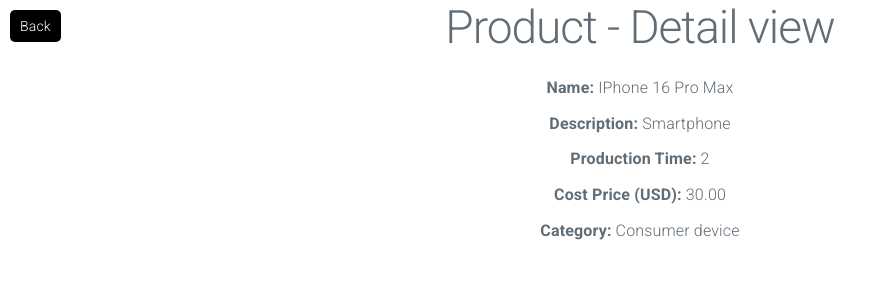
After one commit to fedeservian/Proyecto-Final-Servian, a Django app: page /product/detail/1/ in a window 1280 px wide. The commit adds this page. Shown: the top 300 px of the page, without its empty margins (0-887 px from the left). Run offline with Django 5.2, Linux system fonts and the light colour scheme; data comes from the database, SQL or seed files in the repository; both versions use the stored data as it was after the commit.

Commit message:
Views and edit

```diff
--- a/src/curso/forms.py
+++ b/src/curso/forms.py
@@ -26,7 +26,8 @@ class ProductionOrderForm(forms.ModelForm):
 class InventoryForm(forms.ModelForm):
     class Meta:
         model = Inventory
-        fields = ['product', 'location', 'stock_quantity']
+        fields = ['order_number', 'product', 'location', 'stock_quantity']
+
 
 class CustomAuthenticationForm(AuthenticationForm):
     class Meta:
--- a/src/curso/models.py
+++ b/src/curso/models.py
@@ -28,6 +28,7 @@ class ProductionOrder(models.Model):
 
 
 class Inventory(models.Model):
+    order_number = models.CharField(max_length=50)
     product = models.ForeignKey(Product, on_delete=models.CASCADE)
     location = models.CharField(max_length=100)
     stock_quantity = models.IntegerField()
--- /dev/null
+++ b/src/curso/templates/curso/product_detail.html
@@ -0,0 +1,16 @@
+{% extends 'curso/base.html' %}
+
+{% block contenido %}
+<a href="{% url 'curso:product_list' %}" style="background-color: black; color: white; padding: 5px 10px; font-size: 14px; text-decoration: none; border-radius: 5px; display: inline-block; position: absolute; top: 10px; left: 10px;">
+    Back
+</a>
+    <h1>Product - Detail view</h1>
+
+<ul style="list-style: none; padding: 0;">
+    <li><strong>Name:</strong> {{ object.name }}</li>
+    <li><strong>Description:</strong> {{ object.description }}</li>
+    <li><strong>Production Time:</strong> {{ object.production_time }}</li>
+    <li><strong>Cost Price (USD):</strong> {{ object.cost_price }}</li>
+    <li><strong>Category:</strong> {{ object.category }}</li>
+</ul>
+{% endblock contenido %}
--- a/src/curso/urls.py
+++ b/src/curso/urls.py
@@ -17,6 +17,9 @@ urlpatterns = [
     path("inventory/update/<int:pk>/", views.inventory_update, name="inventory_update"),
 
     path("category/detail/<int:pk>/", views.category_detail, name="category_detail"),
+    path("product/detail/<int:pk>/", views.product_detail, name="product_detail"),
+    path("production_order/detail/<int:pk>/", views.production_order_detail, name="production_order_detail"),
+    path("inventory/detail/<int:pk>/", views.inventory_detail, name="inventory_detail"),
 
     path("product/list/", product_list, name="product_list"),
     path("product/create/", product_create, name="product_create"),
--- a/src/curso/views.py
+++ b/src/curso/views.py
@@ -60,6 +60,13 @@ def category_detail(request: HttpRequest, pk: int) -> HttpResponse:
     query = Category.objects.get(id=pk)
     return render(request, 'curso/category_detail.html', {'object': query})
 
+def category_delete(request: HttpRequest, pk: int) -> HttpResponse:
+    query = Category.objects.get(id=pk)
+    if request.method == 'POST':
+        query.delete()
+        return redirect('curso:category_list')
+    return render(request, 'curso/category_confirm_delete.html', {'object': query})
+
 @login_required
 def product_list(request: HttpResponse) -> HttpResponse:
     search_query = request.GET.get('search')
@@ -92,6 +99,10 @@ def product_update(request, pk: int):
             return redirect("curso:product_list")
     return render(request, "curso/product_form.html", {"form": form})
 
+def product_detail(request: HttpRequest, pk: int) -> HttpResponse:
+    query = Product.objects.get(id=pk)
+    return render(request, 'curso/product_detail.html', {'object': query})
+
 @login_required
 def production_order_list(request):
     query = ProductionOrder.objects.all()
@@ -119,6 +130,10 @@ def production_order_update(request, pk: int):
             return redirect("curso:production_order_list")
     return render(request, "curso/production_order_form.html", {"form": form})
 
+def production_order_detail(request: HttpRequest, pk: int) -> HttpResponse:
+    query = ProductionOrder.objects.get(id=pk)
+    return render(request, 'curso/production_order_detail.html', {'object': query})
+
 @login_required
 def inventory_list(request):
     query = Inventory.objects.all()
@@ -145,6 +160,10 @@ def inventory_update(request, pk: int):
             form.save()
             return redirect("curso:inventory_list")
     return render(request, "curso/inventory_form.html", {"form": form})
+
+def inventory_detail(request: HttpRequest, pk: int) -> HttpResponse:
+    query = Inventory.objects.get(id=pk)
+    return render(request, 'curso/inventory_detail.html', {'object': query})
 
 
 class CustomLoginView(LoginView):
```
Also changed, not shown: src/curso/templates/curso/inventory_detail.html (added, +15 -0 lines), src/curso/templates/curso/inventory_list.html (+8 -0 lines), src/curso/templates/curso/product_list.html (+8 -0 lines), src/curso/templates/curso/production_order_detail.html (added, +15 -0 lines), src/curso/templates/curso/production_order_list.html (+8 -0 lines), src/curso/migrations/0003_inventory_order_number.py (added), src/db.sqlite3.
